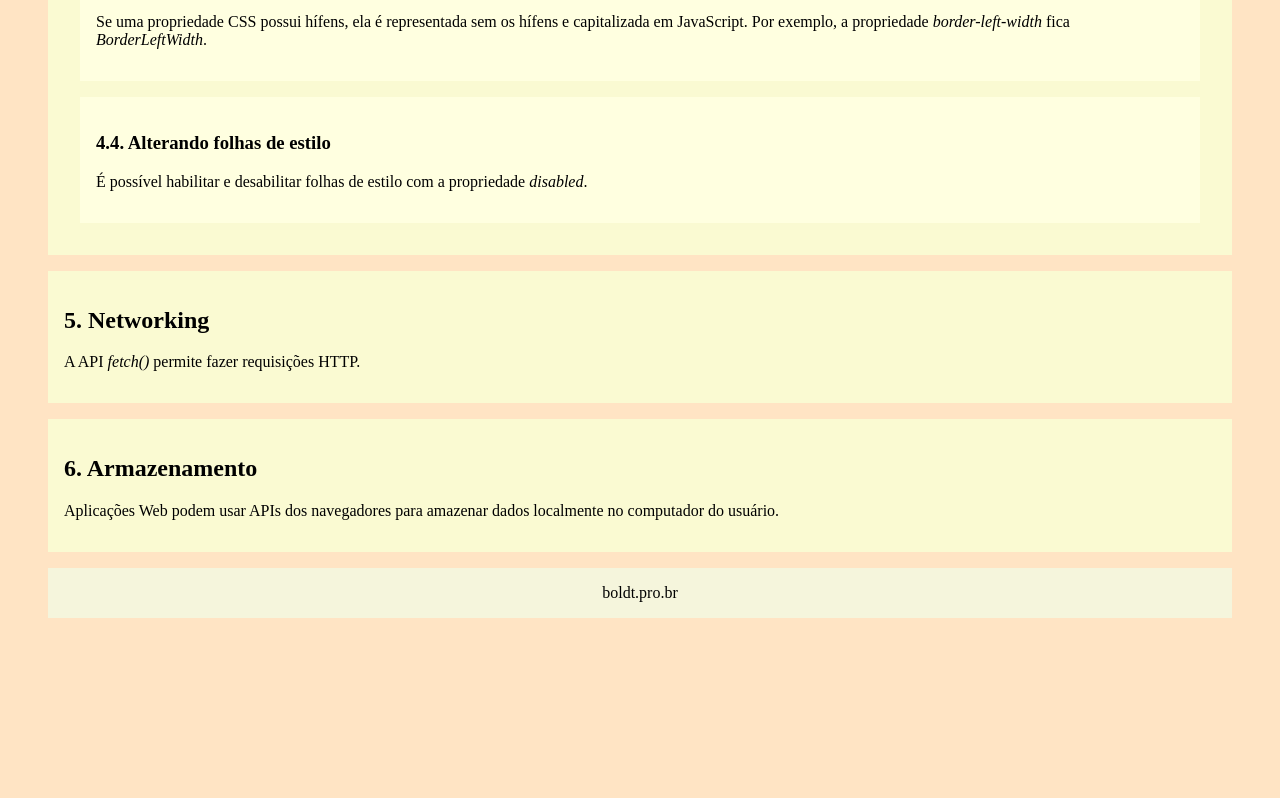
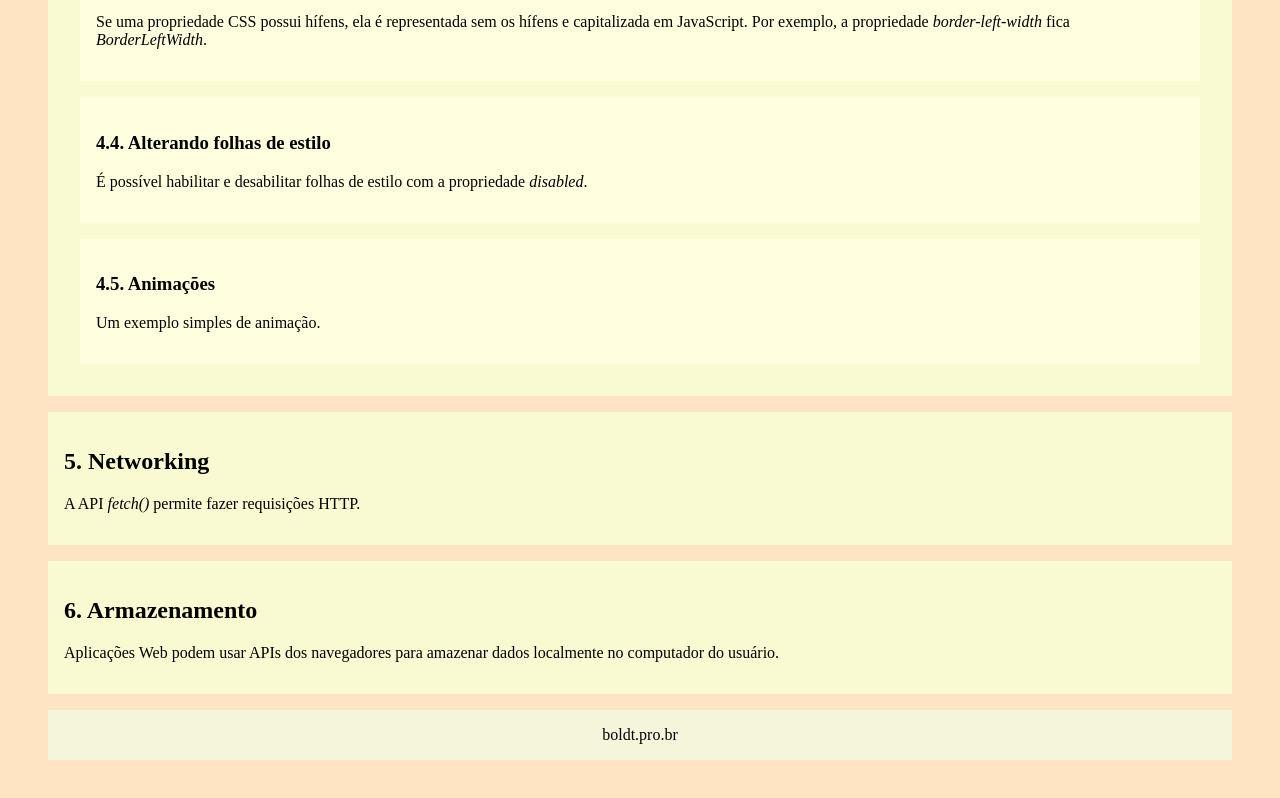
Before and after one commit to fboldt/aulasweb, a plain HTML site: page dom.html in a window 1280 px wide. Shown: the part 2395-3193 px from the top of the page. Before the commit the page ends 3061 px from the top, so only its background shows below. Drawn offline with Linux system fonts and the light colour scheme.

Commit message:
preparação para vídeo de css com js

```diff
--- a/dom.html
+++ b/dom.html
@@ -115,6 +115,10 @@
 
     <p>É possível habilitar e desabilitar folhas de estilo com a propriedade <em>disabled</em>.</p>
 
+    <h3>Animações</h3>
+
+    <p>Um exemplo simples de animação.</p>
+
     <h2>Networking</h2>
 
     <p>A API <em>fetch()</em> permite fazer requisições HTTP.</p>
```
